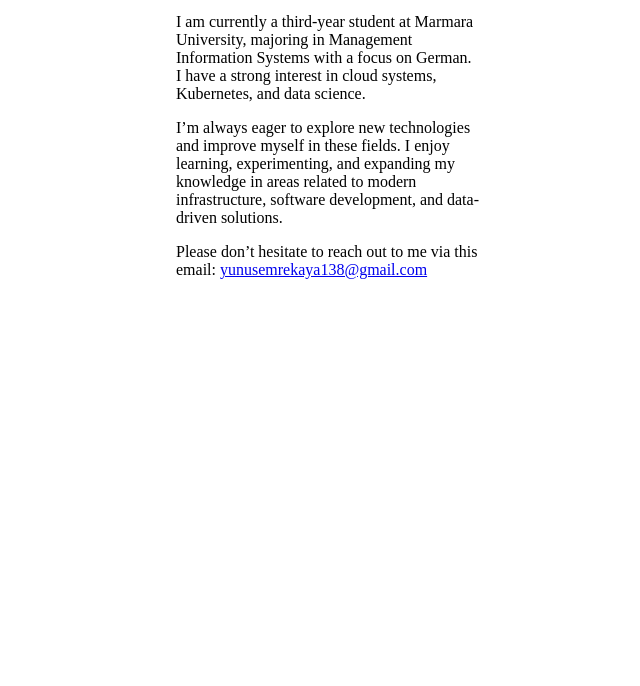
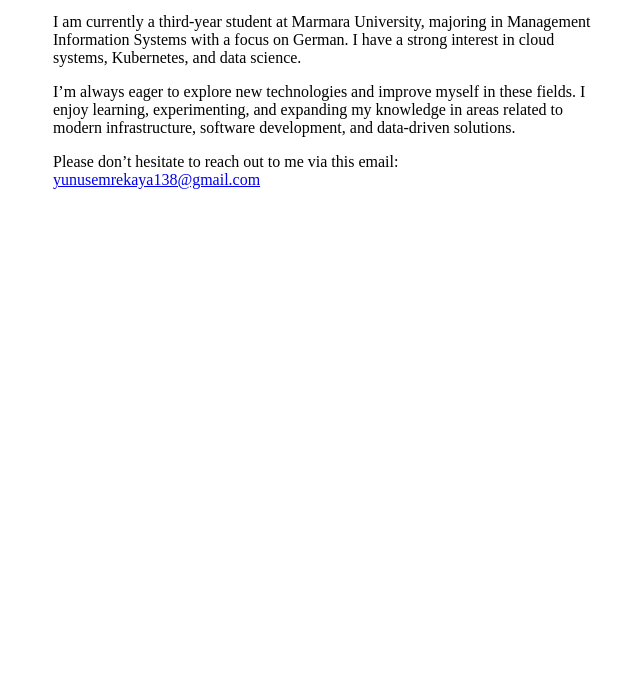
Before and after one commit to YunusEmreKaya138/yunusemrekaya138.github.io, a plain HTML site: page index.html in a window 1280 px wide. Shown: the part 114-800 px from the top of the page, without its empty margins (312-952 px from the left). Drawn offline with Linux system fonts and the light colour scheme.

Commit message:
litle fix

```diff
--- a/index.html
+++ b/index.html
@@ -6,9 +6,9 @@
     <title>Yunus Emre Kaya</title>
     <style>
         .Main_Frame {
-            margin-top: 50px;
-            margin-left: 480px;
-            margin-right: 480px;
+            margin: 50px auto;
+            max-width: 550px;
+            width: 80%;
             font-family: Oswald;
         }
 
```
